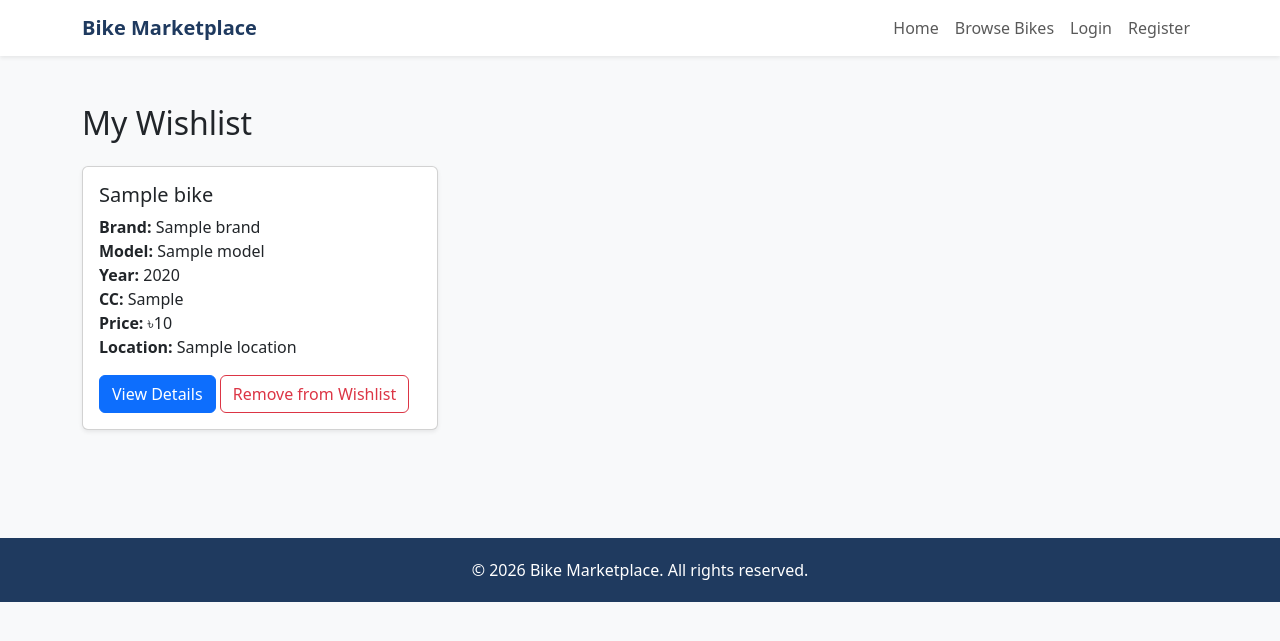
After one commit to shefaakter2211-netizen/Bike_Marketplace, a Python web app: template app/templates/wishlist.html in a window 1280 px wide. The commit adds this page. Shown: the top 641 px of the page. Run offline with Jinja, Linux system fonts and the light colour scheme; the template is opened without the code that fills it: most values are stand-ins (such as "Sample title", 1, 10 or a date in 2020).

Commit message:
Add wishlist feature

```diff
--- a/app/templates/browse.html
+++ b/app/templates/browse.html
@@ -193,6 +193,12 @@
                        class="btn btn-outline-primary">
                         Add to Compare
                     </a>
+
+                    <a href="{{ url_for('main.add_to_wishlist', bike_id=bike.id) }}"
+                       class="btn btn-outline-danger">
+                        Add to Wishlist
+                    </a>
+
                 </div>
 
             </div>
--- /dev/null
+++ b/app/templates/wishlist.html
@@ -0,0 +1,70 @@
+{% extends "base.html" %}
+
+{% block title %}My Wishlist - Bike Marketplace{% endblock %}
+
+{% block content %}
+
+<div class="container py-5">
+
+    <h2 class="mb-4">My Wishlist</h2>
+
+    <div class="row g-4">
+
+        {% if bikes %}
+
+            {% for bike in bikes %}
+
+            <div class="col-md-6 col-lg-4">
+
+                <div class="card h-100 shadow-sm">
+
+                    <div class="card-body">
+
+                        <h5 class="card-title">
+                            {{ bike.title }}
+                        </h5>
+
+                        <p class="card-text">
+                            <strong>Brand:</strong> {{ bike.brand }}<br>
+                            <strong>Model:</strong> {{ bike.model }}<br>
+                            <strong>Year:</strong> {{ bike.manufacturing_year }}<br>
+                            <strong>CC:</strong> {{ bike.cc }}<br>
+                            <strong>Price:</strong> ৳{{ bike.price }}<br>
+                            <strong>Location:</strong> {{ bike.location }}
+                        </p>
+
+                        <a href="{{ url_for('main.bike_details', bike_id=bike.id) }}"
+                           class="btn btn-primary">
+                            View Details
+                        </a>
+
+                        <a href="{{ url_for('main.remove_from_wishlist', bike_id=bike.id) }}"
+                           class="btn btn-outline-danger">
+                            Remove from Wishlist
+                        </a>
+
+                    </div>
+
+                </div>
+
+            </div>
+
+            {% endfor %}
+
+        {% else %}
+
+            <div class="col-12">
+
+                <div class="alert alert-info text-center">
+                    Your wishlist is empty.
+                </div>
+
+            </div>
+
+        {% endif %}
+
+    </div>
+
+</div>
+
+{% endblock %}
```
Also changed, not shown: app/models.py (+17 -0 lines), app/routes/main_routes.py (+68 -1 lines), app/templates/buyer_dashboard.html (+6 -2 lines).
